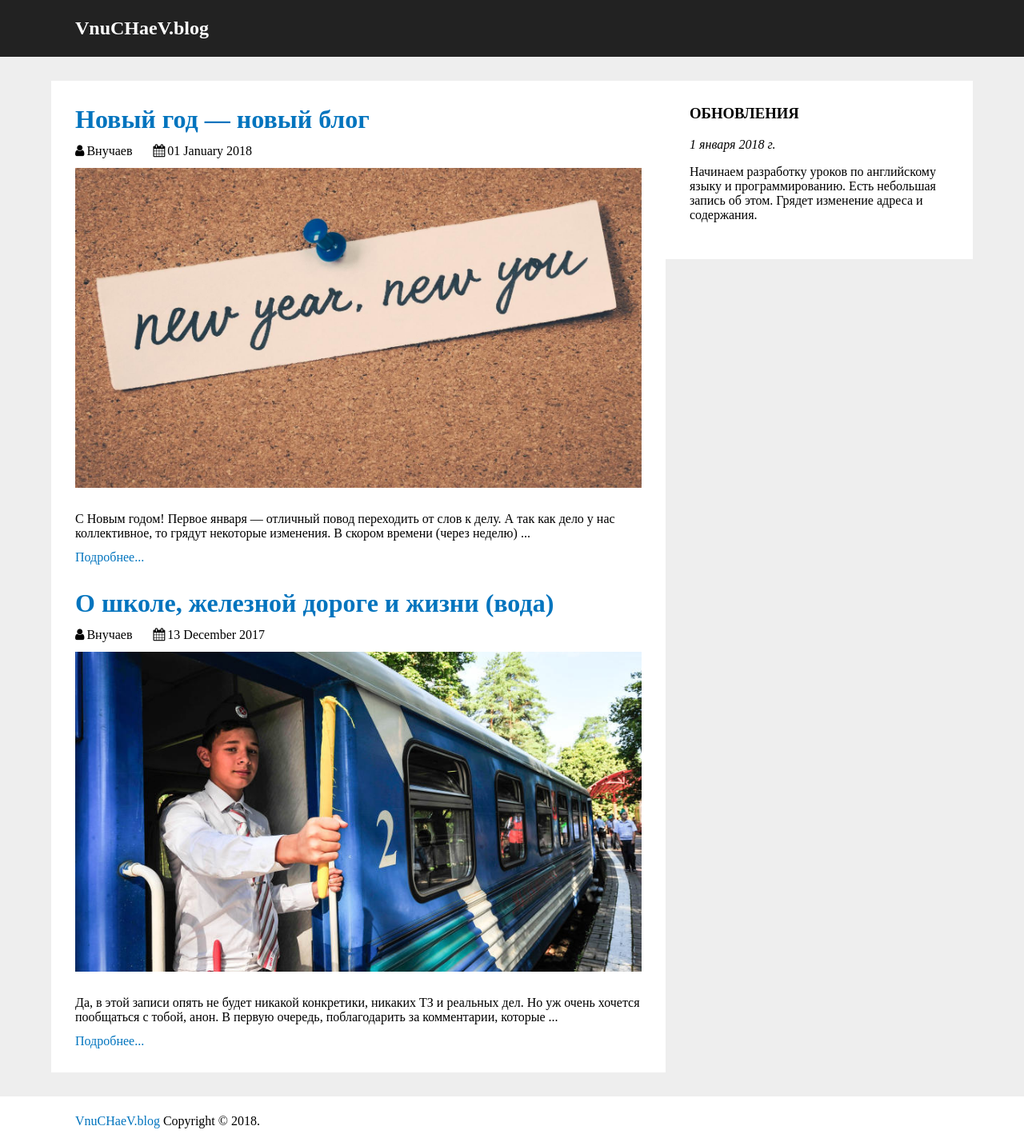
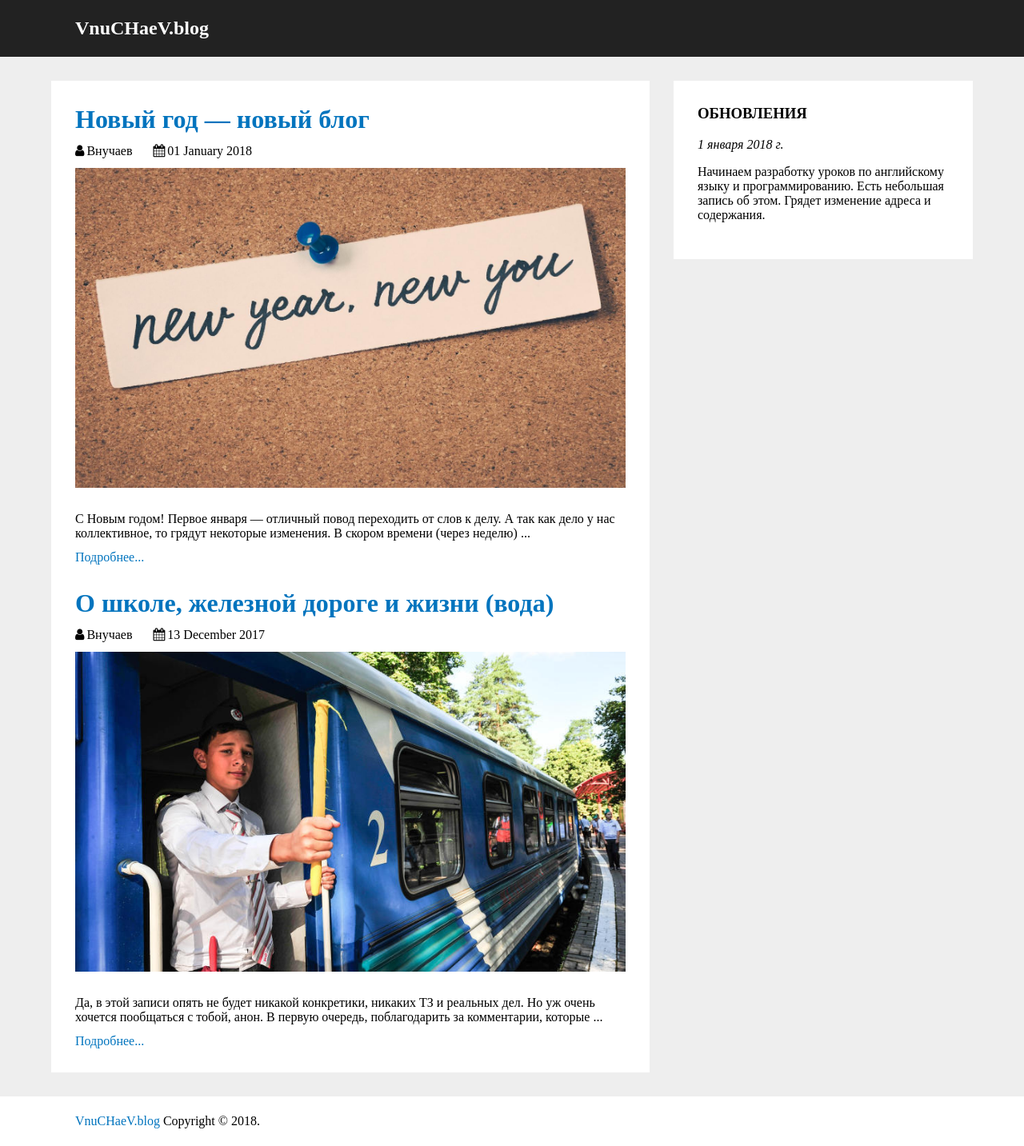
Before and after one commit to vitoyucepi/blog, a Jekyll site: the page built from index.html, in a window 1280 px wide. Shown: the whole page at 80% size. Built offline with Jekyll 4.4.1, drawn with Linux system fonts in a browser that asks for light colours.

Commit message:
style fix

```diff
--- a/css/default.css
+++ b/css/default.css
@@ -68,6 +68,7 @@ body {
 
 #sidebar {
     flex: 1 100%;
+    padding-left: 30px;
 }
 
 #post {
```
